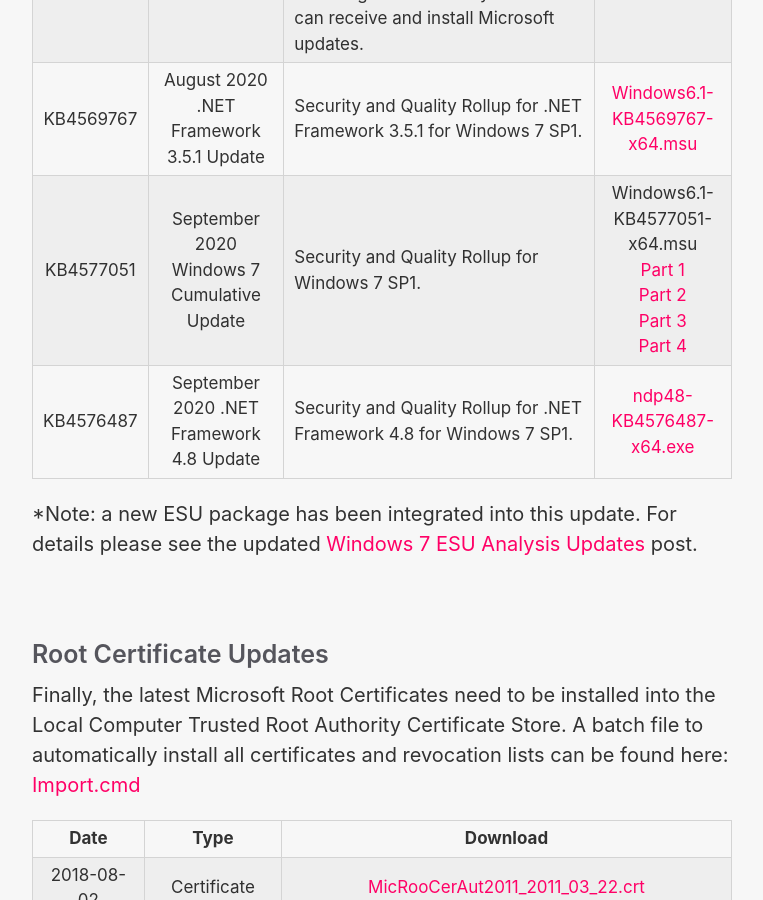
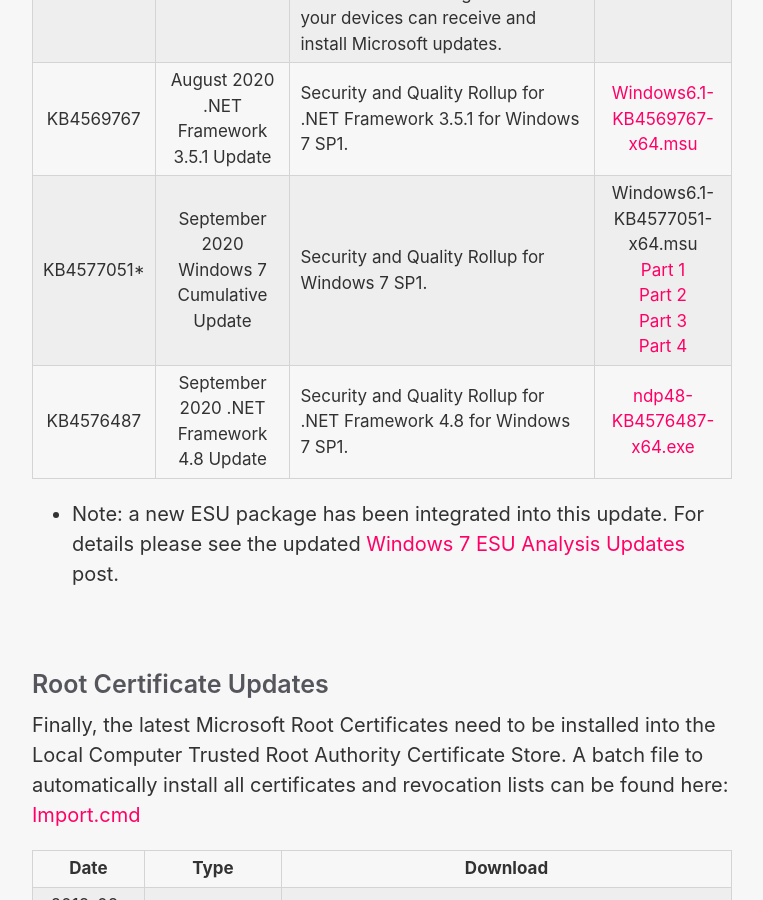
Before and after one commit to HackAndPwn/HackAndPwn.github.io, a Jekyll site: the page built from _posts/2020-05-23-windows-7-esu-patching.md, in a window 1280 px wide and 900 px high, scrolled down 9482 px. Shown: the whole window, without its empty margins (258-1021 px from the left). Built offline with Jekyll 4.4.1, drawn with Linux system fonts in a browser that asks for light colours.

Commit message:
Updated asterisk note

```diff
--- a/_posts/2020-05-23-windows-7-esu-patching.md
+++ b/_posts/2020-05-23-windows-7-esu-patching.md
@@ -104,14 +104,14 @@
 
 This section describes the latest ESU updates available for Windows 7.  All of these updates are cumulative containing fixes from all previous versions of the updates.  An ESU license is required to install these updates, and only the latest one needs to be installed.
 
-| KB Number | Name                                         | Description | Download |
-|:---------:|:--------------------------------------------:|-------------|:--------:|
-| KB4570673 | August 2020 Servicing Stack Update           | This update makes quality improvements to the servicing stack, which is the component that installs Windows updates. Servicing stack updates (SSU) makes sure that you have a robust and reliable servicing stack so that your devices can receive and install Microsoft updates. | [Windows6.1-KB4570673-x64.msu](https://github.com/HackAndPwn/Windows-7-Patching/raw/master/06_ESU_Updates/01_Windows6.1-KB4570673-x64.msu)
-| KB4569767 | August 2020 .NET Framework 3.5.1 Update      | Security and Quality Rollup for .NET Framework 3.5.1 for Windows 7 SP1. | [Windows6.1-KB4569767-x64.msu](https://github.com/HackAndPwn/Windows-7-Patching/raw/master/06_ESU_Updates/02_Windows6.1-KB4569767-x64.msu)
-| KB4577051 | September 2020 Windows 7 Cumulative Update   | Security and Quality Rollup for Windows 7 SP1. | Windows6.1-KB4577051-x64.msu <br> [Part 1](https://github.com/HackAndPwn/Windows-7-Patching/raw/master/06_ESU_Updates/03_Windows6.1-KB4577051-x64.zip.001) <br> [Part 2](https://github.com/HackAndPwn/Windows-7-Patching/raw/master/06_ESU_Updates/03_Windows6.1-KB4577051-x64.zip.002) <br> [Part 3](https://github.com/HackAndPwn/Windows-7-Patching/raw/master/06_ESU_Updates/03_Windows6.1-KB4577051-x64.zip.003) <br> [Part 4](https://github.com/HackAndPwn/Windows-7-Patching/raw/master/06_ESU_Updates/03_Windows6.1-KB4577051-x64.zip.004) |
-| KB4576487 | September 2020 .NET Framework 4.8 Update        | Security and Quality Rollup for .NET Framework 4.8 for Windows 7 SP1. | [ndp48-KB4576487-x64.exe](https://github.com/HackAndPwn/Windows-7-Patching/raw/master/07_ESU_.NET_4.8/01_ndp48-KB4576487-x64.exe)
+| KB Number  | Name                                         | Description | Download |
+|:----------:|:--------------------------------------------:|-------------|:--------:|
+| KB4570673  | August 2020 Servicing Stack Update           | This update makes quality improvements to the servicing stack, which is the component that installs Windows updates. Servicing stack updates (SSU) makes sure that you have a robust and reliable servicing stack so that your devices can receive and install Microsoft updates. | [Windows6.1-KB4570673-x64.msu](https://github.com/HackAndPwn/Windows-7-Patching/raw/master/06_ESU_Updates/01_Windows6.1-KB4570673-x64.msu)
+| KB4569767  | August 2020 .NET Framework 3.5.1 Update      | Security and Quality Rollup for .NET Framework 3.5.1 for Windows 7 SP1. | [Windows6.1-KB4569767-x64.msu](https://github.com/HackAndPwn/Windows-7-Patching/raw/master/06_ESU_Updates/02_Windows6.1-KB4569767-x64.msu)
+| KB4577051* | September 2020 Windows 7 Cumulative Update   | Security and Quality Rollup for Windows 7 SP1. | Windows6.1-KB4577051-x64.msu <br> [Part 1](https://github.com/HackAndPwn/Windows-7-Patching/raw/master/06_ESU_Updates/03_Windows6.1-KB4577051-x64.zip.001) <br> [Part 2](https://github.com/HackAndPwn/Windows-7-Patching/raw/master/06_ESU_Updates/03_Windows6.1-KB4577051-x64.zip.002) <br> [Part 3](https://github.com/HackAndPwn/Windows-7-Patching/raw/master/06_ESU_Updates/03_Windows6.1-KB4577051-x64.zip.003) <br> [Part 4](https://github.com/HackAndPwn/Windows-7-Patching/raw/master/06_ESU_Updates/03_Windows6.1-KB4577051-x64.zip.004) |
+| KB4576487  | September 2020 .NET Framework 4.8 Update     | Security and Quality Rollup for .NET Framework 4.8 for Windows 7 SP1. | [ndp48-KB4576487-x64.exe](https://github.com/HackAndPwn/Windows-7-Patching/raw/master/07_ESU_.NET_4.8/01_ndp48-KB4576487-x64.exe)
 
-*Note: a new ESU package has been integrated into this update.  For details please see the updated [Windows 7 ESU Analysis Updates](https://hackandpwn.com/windows-7-esu-analysis-updates/) post.
+* Note: a new ESU package has been integrated into this update.  For details please see the updated [Windows 7 ESU Analysis Updates](https://hackandpwn.com/windows-7-esu-analysis-updates/) post.
 
 <br>
 
```
